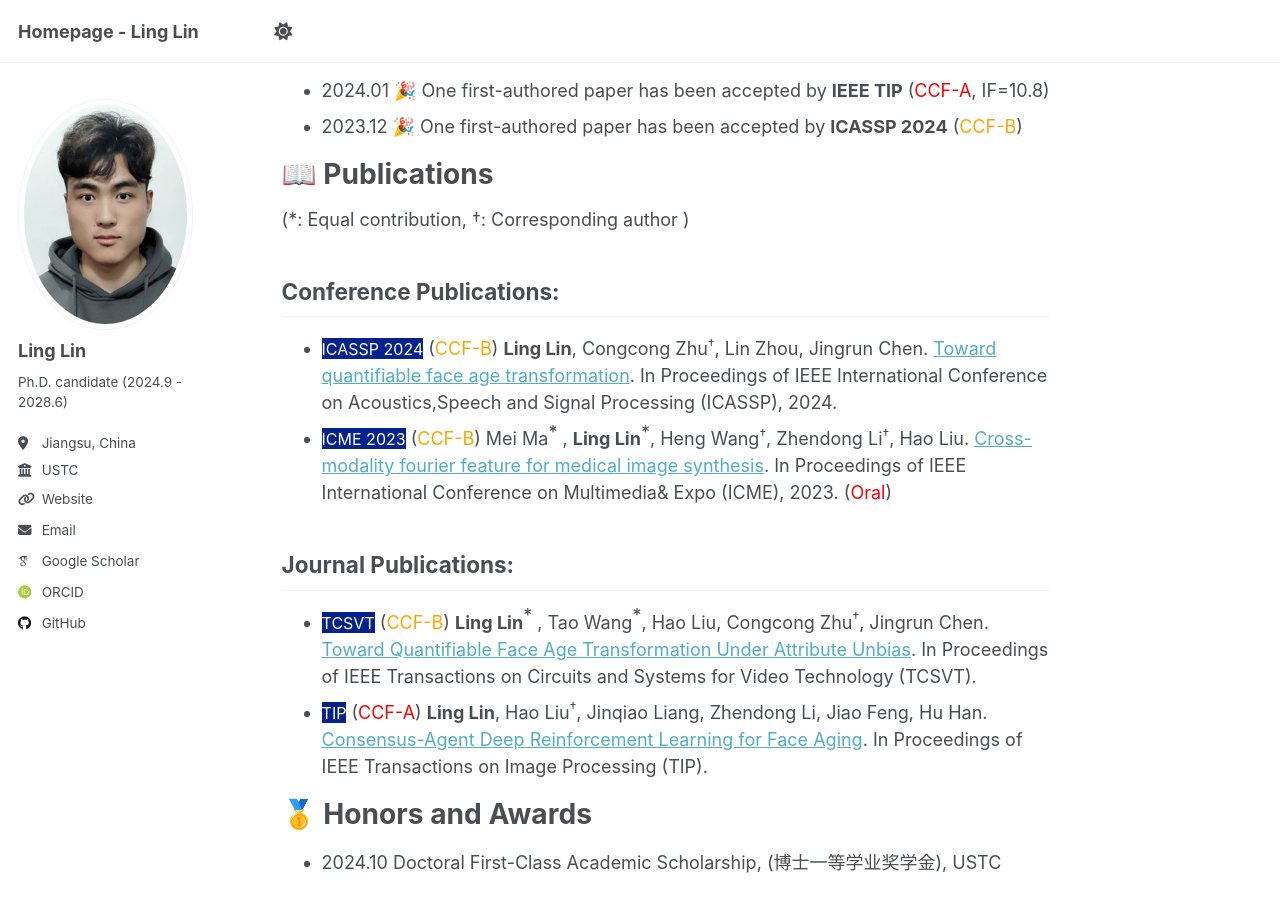
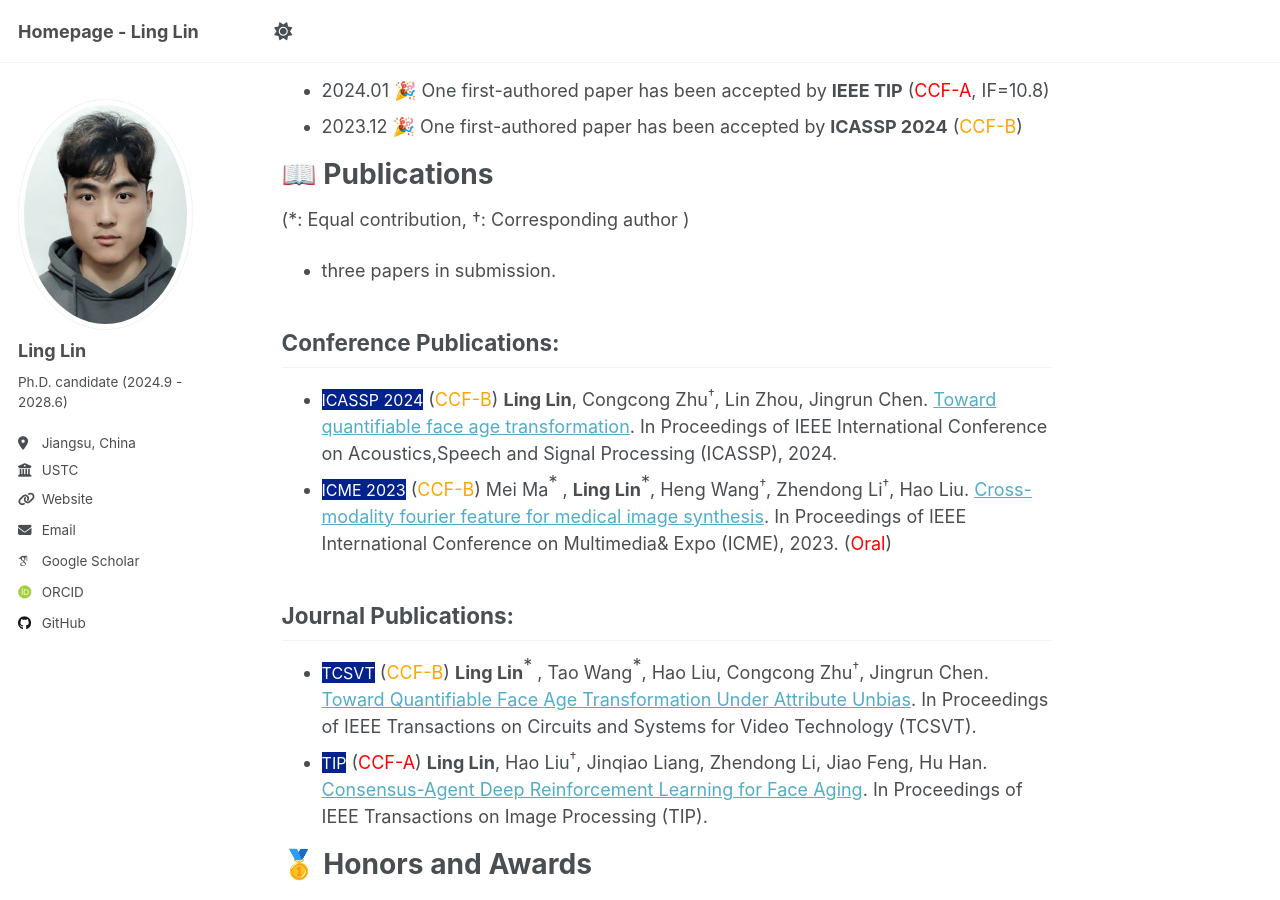
Before and after one commit to LingLin-ll/LingLin-ll.github.io, a Jekyll site: the page built from _pages/about.md, in a window 1280 px wide and 900 px high, scrolled down 346 px. Built offline with Jekyll 4.4.1, drawn with Linux system fonts in a browser that asks for light colours; some web fonts are replaced.

Commit message:
Update about.md

```diff
--- a/_pages/about.md
+++ b/_pages/about.md
@@ -21,6 +21,8 @@ I am Ling Lin, a Ph.D. candidate at the University of Science and Technology of
 ======
 (*: Equal contribution, †: Corresponding author )
 
+* three papers in submission.
+
 ## Conference Publications:
 * <span style="background-color: #03228D"><font color=white size=3>ICASSP 2024</font></span> (<font color=orange>CCF-B</font>) **Ling Lin**, Congcong Zhu<sup>†</sup>, Lin Zhou, Jingrun Chen. [Toward quantifiable face age transformation](https://ieeexplore.ieee.org/abstract/document/10448304). In Proceedings of IEEE International Conference on Acoustics,Speech and Signal Processing (ICASSP), 2024.
 * <span style="background-color: #03228D"><font color=white size=3>ICME 2023</font></span> (<font color=orange>CCF-B</font>) Mei Ma<sup><font size=4>* </font></sup>, **Ling Lin**<sup><font size=4>*</font></sup>, Heng Wang<sup>†</sup>, Zhendong Li<sup>†</sup>, Hao Liu. [Cross-modality fourier feature for medical image synthesis](https://ieeexplore.ieee.org/abstract/document/10219611). In Proceedings of IEEE International Conference on Multimedia& Expo (ICME), 2023. (<font color=red>Oral</font>)
```
